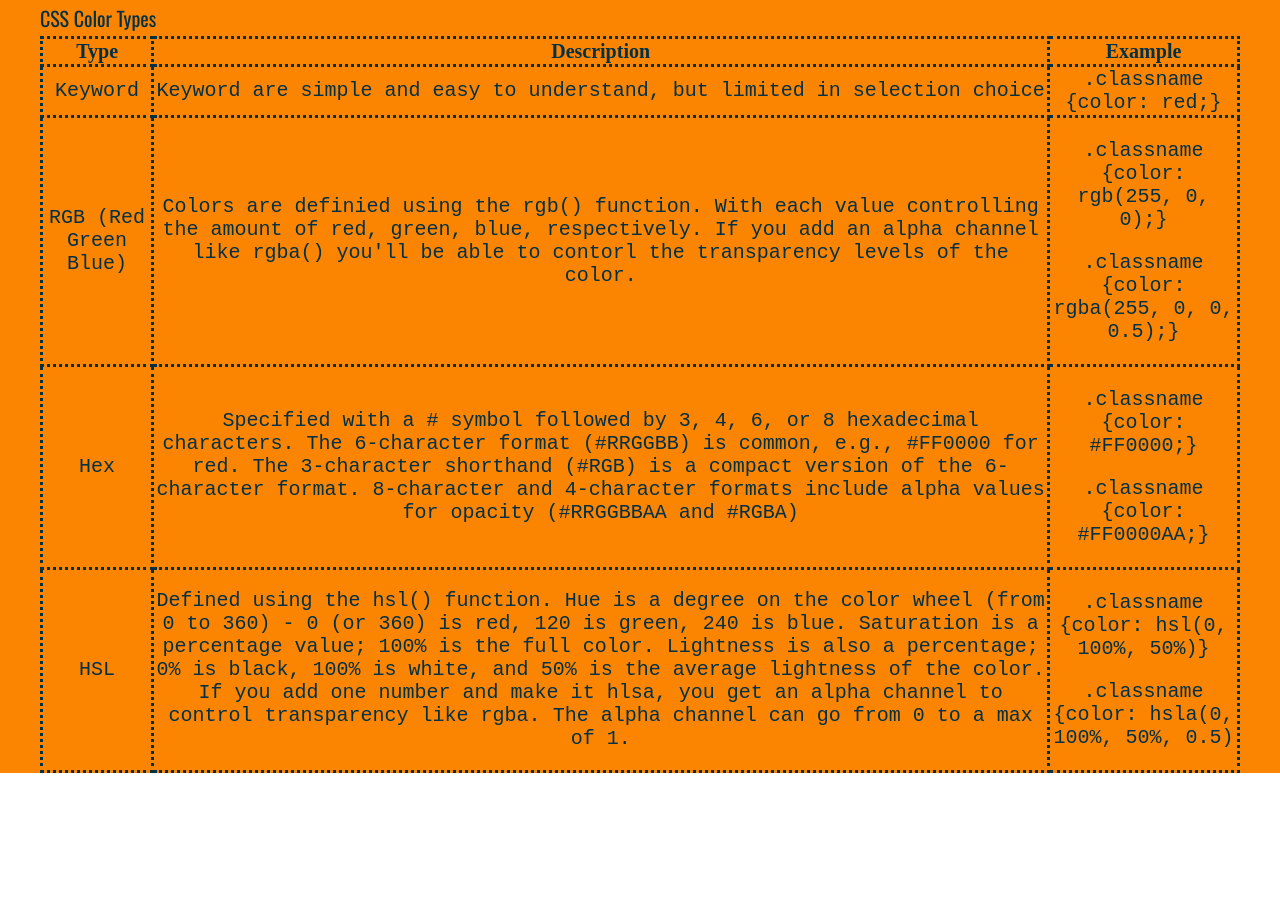
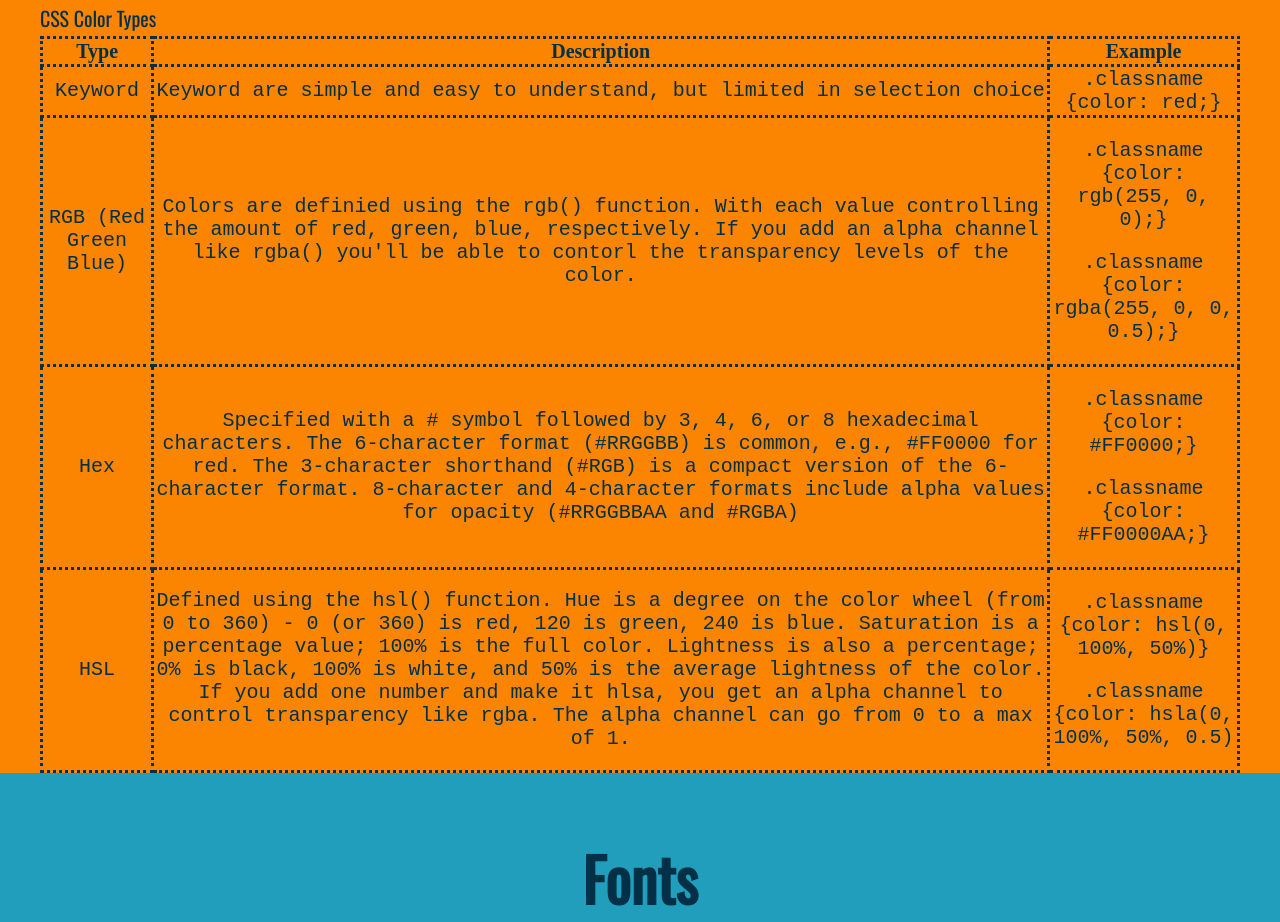
Before and after one commit to Mondrethos/cheatsheet, a plain HTML site: page index.html in a window 1280 px wide. Shown: the part 1452-2374 px from the top of the page. Before the commit the page ends 2225 px from the top, so only its background shows below. Drawn offline with nearby package versions, Linux system fonts and the light colour scheme.

Commit message:
Create the Fonts section

```diff
--- a/index.html
+++ b/index.html
@@ -110,6 +110,9 @@
         </tr>
         </table>
       </div>
+      <div id="fonts">
+        <h2 class="center oswald">Fonts</h2>
+      </div>
     </main>
   </body>
 </html>
--- a/resources/style.css
+++ b/resources/style.css
@@ -136,3 +136,8 @@ table caption {
 #colors table {
   max-width: 1200px;
 }
+
+#fonts {
+  background-color: #219EBC;
+  color: #023047;
+}
```
